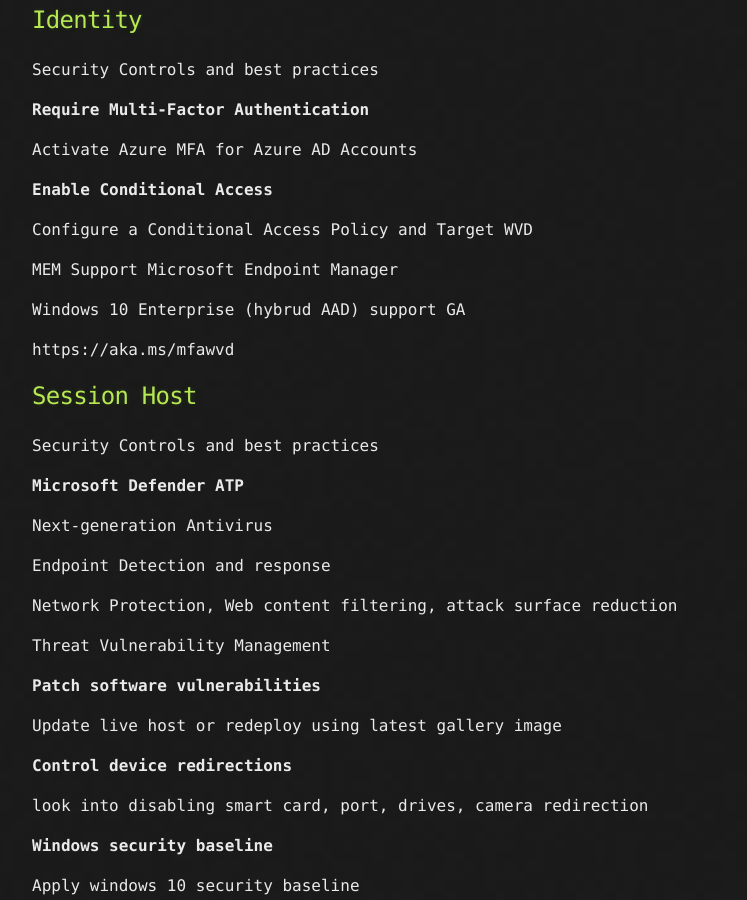
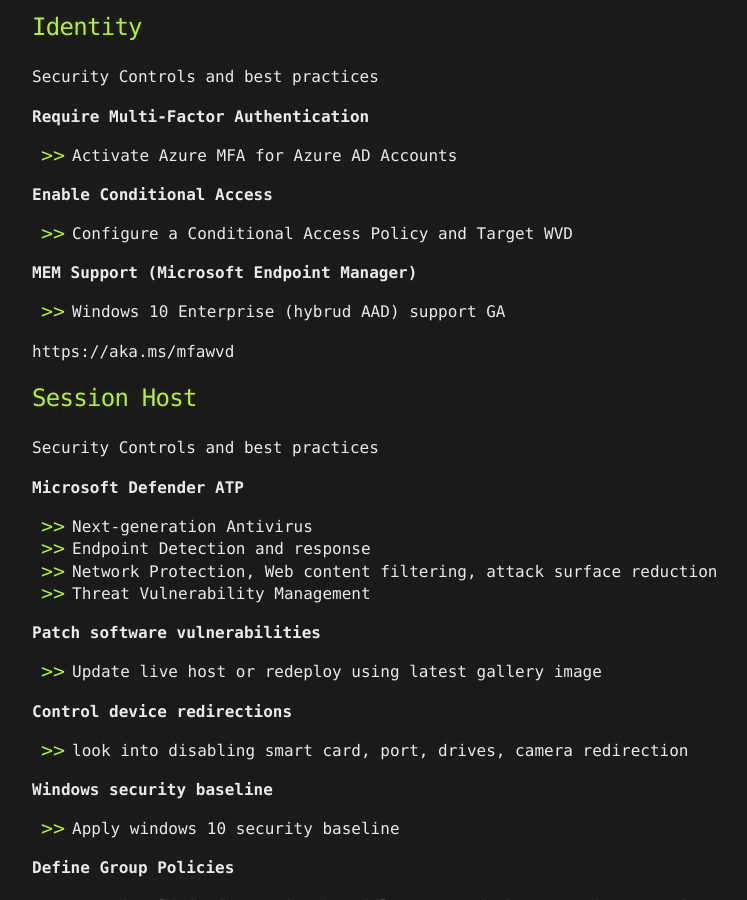
Before and after one commit to ZSECURE/zsecure-blog, a Jekyll site: the page built from _posts/2021-10-03-WVD-Azure-Review.md, in a window 1280 px wide and 900 px high, scrolled down 494 px. Shown: the whole window, without its empty margins (108-855 px from the left). Built offline with Jekyll 4.4.1, drawn with Linux system fonts in a browser that asks for light colours.

```diff
--- a/_posts/2021-10-03-WVD-Azure-Review.md
+++ b/_posts/2021-10-03-WVD-Azure-Review.md
@@ -1,7 +1,5 @@
 # WVD Azure Review
-
 ---
-
 Windows Virtual Desktop (WVD)
 
 ### 6 Controls to check
@@ -12,121 +10,91 @@ Windows Virtual Desktop (WVD)
 4. [Infrastructure - Azure Security Center, Secure Score, Best Practices](#4)
 5. [Networking - Reverse Connect, Service tags, Firewall](#5)
 6. [Data - Information Protection, Azure Disk Encryption](#6)
-
 ---
 
 ## Identity <a name="1"></a>
-
 Security Controls and best practices
 
 **Require Multi-Factor Authentication**
-
-Activate Azure MFA for Azure AD Accounts
+  * Activate Azure MFA for Azure AD Accounts
 
 **Enable Conditional Access**
+  * Configure a Conditional Access Policy and Target WVD
 
-Configure a Conditional Access Policy and Target WVD
-
-MEM Support Microsoft Endpoint Manager
-
-Windows 10 Enterprise (hybrud AAD) support GA
+**MEM Support (Microsoft Endpoint Manager)**
+  * Windows 10 Enterprise (hybrud AAD) support GA
 
 https://aka.ms/mfawvd
 
 ## Session Host <a name="2"></a>
-
 Security Controls and best practices
 
 **Microsoft Defender ATP**
-
-Next-generation Antivirus
-
-Endpoint Detection and response
-
-Network Protection, Web content filtering, attack surface reduction
-
-Threat Vulnerability Management
+  * Next-generation Antivirus
+  * Endpoint Detection and response
+  * Network Protection, Web content filtering, attack surface reduction
+  * Threat Vulnerability Management
 
 **Patch software vulnerabilities**
-
-Update live host or redeploy using latest gallery image
+  * Update live host or redeploy using latest gallery image
 
 **Control device redirections**
-
-look into disabling smart card, port, drives, camera redirection
+  * look into disabling smart card, port, drives, camera redirection
 
 **Windows security baseline**
-
-Apply windows 10 security baseline
+  * Apply windows 10 security baseline
 
 **Define Group Policies**
-
-Set time limit for active but idle remote desktop services sessions
-
-Set time limit for disconnected sessions (be careful of data loss)
+  * Set time limit for active but idle remote desktop services sessions
+  * Set time limit for disconnected sessions (be careful of data loss)
 
 ## Apps <a name="3"></a>
-
 Security Controls and best practices
 
 **App locker**
-
-Control what applications users can run
+  * Control what applications users can run
 
 **Application control**
-
-Control what drivers and applications can run
+  * Control what drivers and applications can run
 
 https://aka.ms/wvdappssec
 
 ## Networking <a name="4"></a>
-
 Security Controls and best practices
 
-Reverse Connect
+**Reverse Connect**
+  * Disable all inbound traffic
+  * Connects via a lightweight agent over tcp/443
 
-Disable all inbound traffic
+**NSG Firewall service tags**
+  * Limit network-level traffic WVD traffic with service tags
 
-Connects via a lightweight agent over tcp/443
-
-NSG Firewall service tags
-
-Limit network-level traffic WVD traffic with service tags
-
-Firewall
-
-Consider Azure Firewall for application-level protection with WindowsVirtualDesktop FQDN tag
+**Firewall**
+  * Consider Azure Firewall for application-level protection with WindowsVirtualDesktop FQDN tag
 
 https://aka.ms/wvdfirewall
 
 ## Infrastructure <a name="5"></a>
-
 Security Controls and best practices
 
-Enable Azure Defender and Azure Security Center
+**Enable Azure Defender and Azure Security Center**
+  * Providers threat and vulnerability management assessments
 
-Providers threat and vulnerability management assessments
+**Operationalize your secure score**
+  * Secure score provides recommendations and best practice advice for increasing your security posture
 
-Operationalize your secure score
-
-Secure score provides recommendations and best practice advice for increasing your security posture
-
-Follow Azure best practices
-
-Secure surrounding infrastructure with documented best practices
+**Follow Azure best practices**
+  * Secure surrounding infrastructure with documented best practices
 
 https://aka.ms/azuresecurebp
 
 ## Data <a name="6"></a>
-
 Security Controls and best practices
 
 **Microsoft Information Protection**
-
-Discover, classify, and protect sensitive information where ever it lives
+  * Discover, classify, and protect sensitive information where ever it lives
 
 **Azure Disk Encryption**
-
-Helps protect and safeguard your data
+  * Helps protect and safeguard your data
 
 Extra Link - [https://docs.microsoft.com/en-us/azure/virtual-desktop/](https://docs.microsoft.com/en-us/azure/virtual-desktop/)
```
